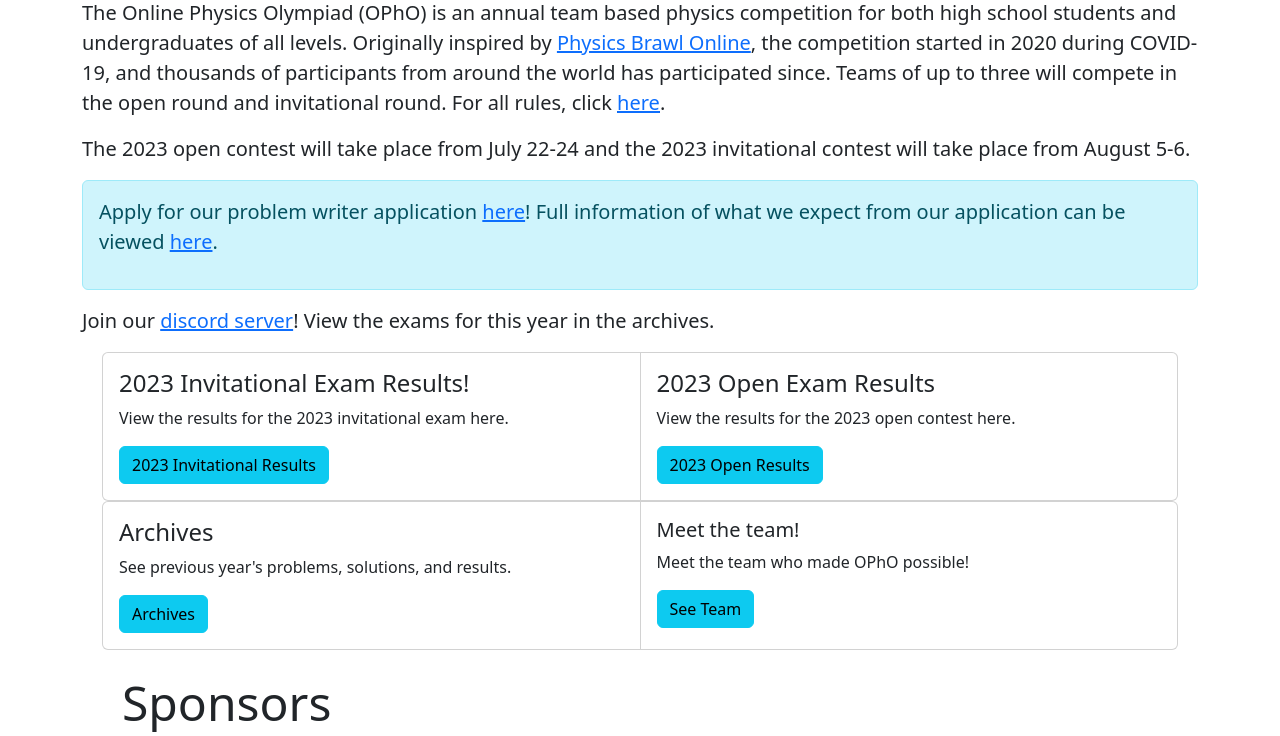
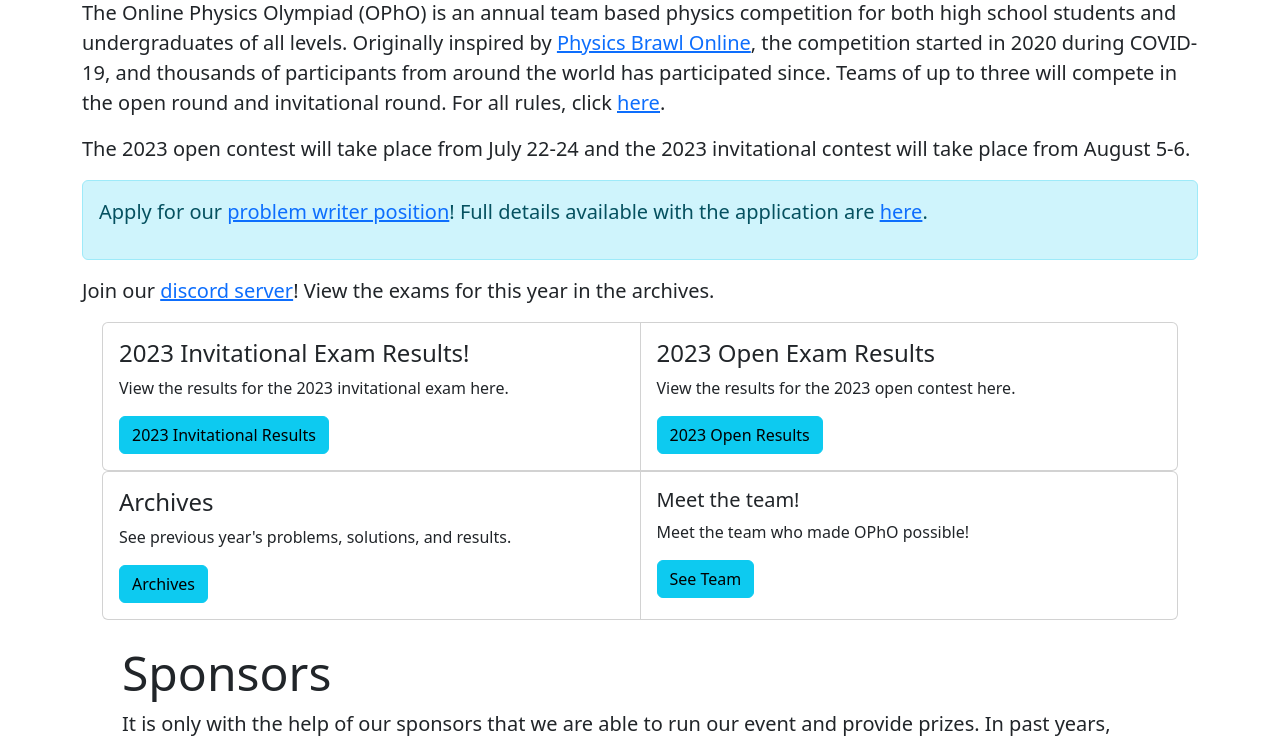
Before and after one commit to physoly/OPhO, a Python web app: template app/templates/opho/contest_home.html in a window 1280 px wide. Shown: the part 153-889 px from the top of the page. Run offline with Jinja, Linux system fonts and the light colour scheme; the template is opened without the code that fills it, so the values that code supplies are empty; some libraries are stand-ins or nearby versions.

Commit message:
Update contest_home.html

```diff
--- a/app/templates/opho/contest_home.html
+++ b/app/templates/opho/contest_home.html
@@ -32,7 +32,7 @@
 
           <p class="lead">The 2023 open contest will take place from July 22-24 and the 2023 invitational contest will take place from August 5-6.</p>
           <div class="alert alert-info" role="alert">
-            <p class="lead">Apply for our problem writer application <a href="https://airtable.com/appGDttjLvdZ79TdW/shrEGVK1HgT6pbujB">here</a>! Full information of what we expect from our application can be viewed <a href="/static/files/2024_OPhO_Application.pdf">here</a>.</p>
+            <p class="lead">Apply for our <a href="https://airtable.com/appGDttjLvdZ79TdW/shrEGVK1HgT6pbujB">problem writer position</a>! Full details available with the application are <a href="/static/files/2024_OPhO_Application.pdf">here</a>.</p>
           </div>
           <p class="lead">Join our <a href="https://discord.gg/phods">discord server</a>! View the exams for this year in the archives.</p>
         <!--
```
